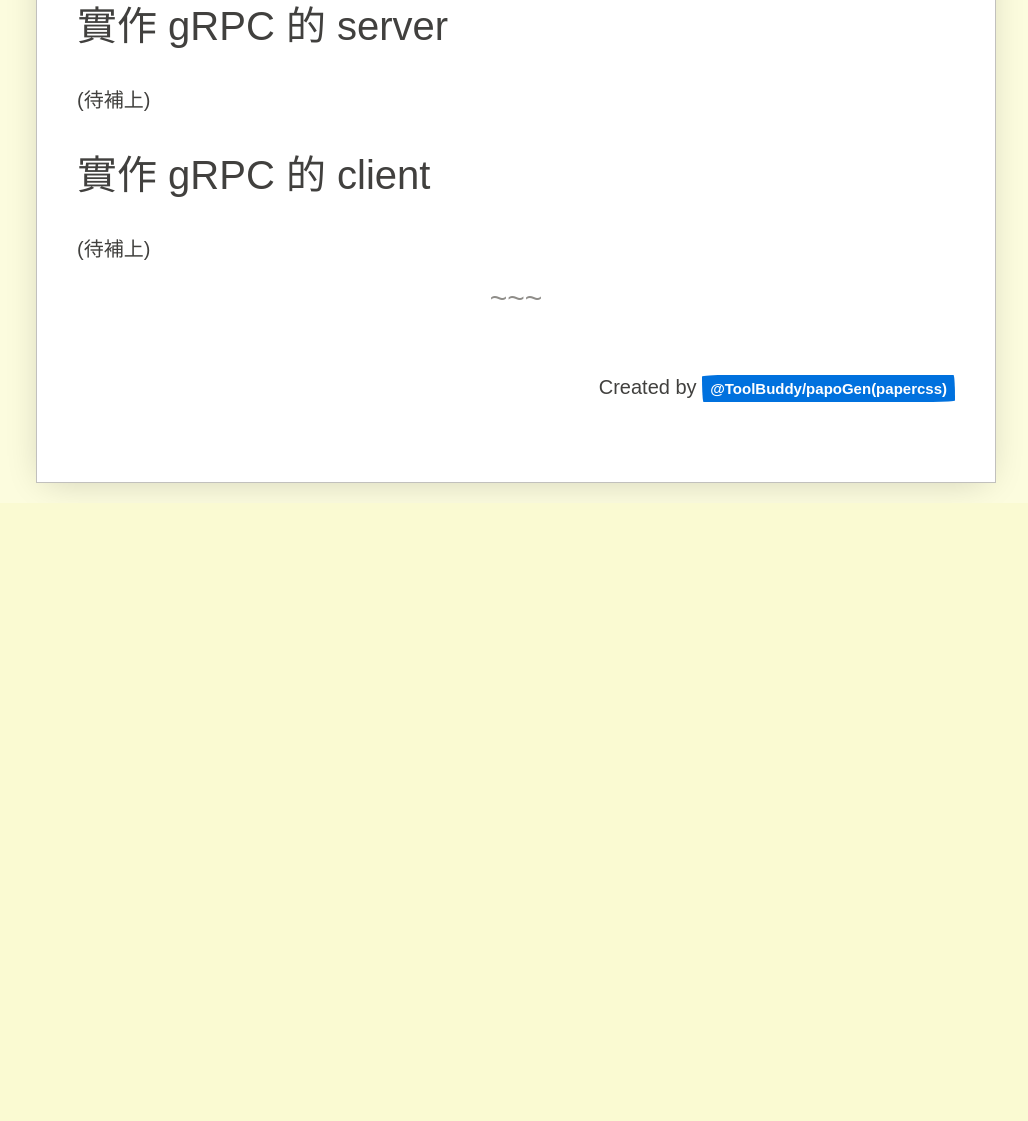
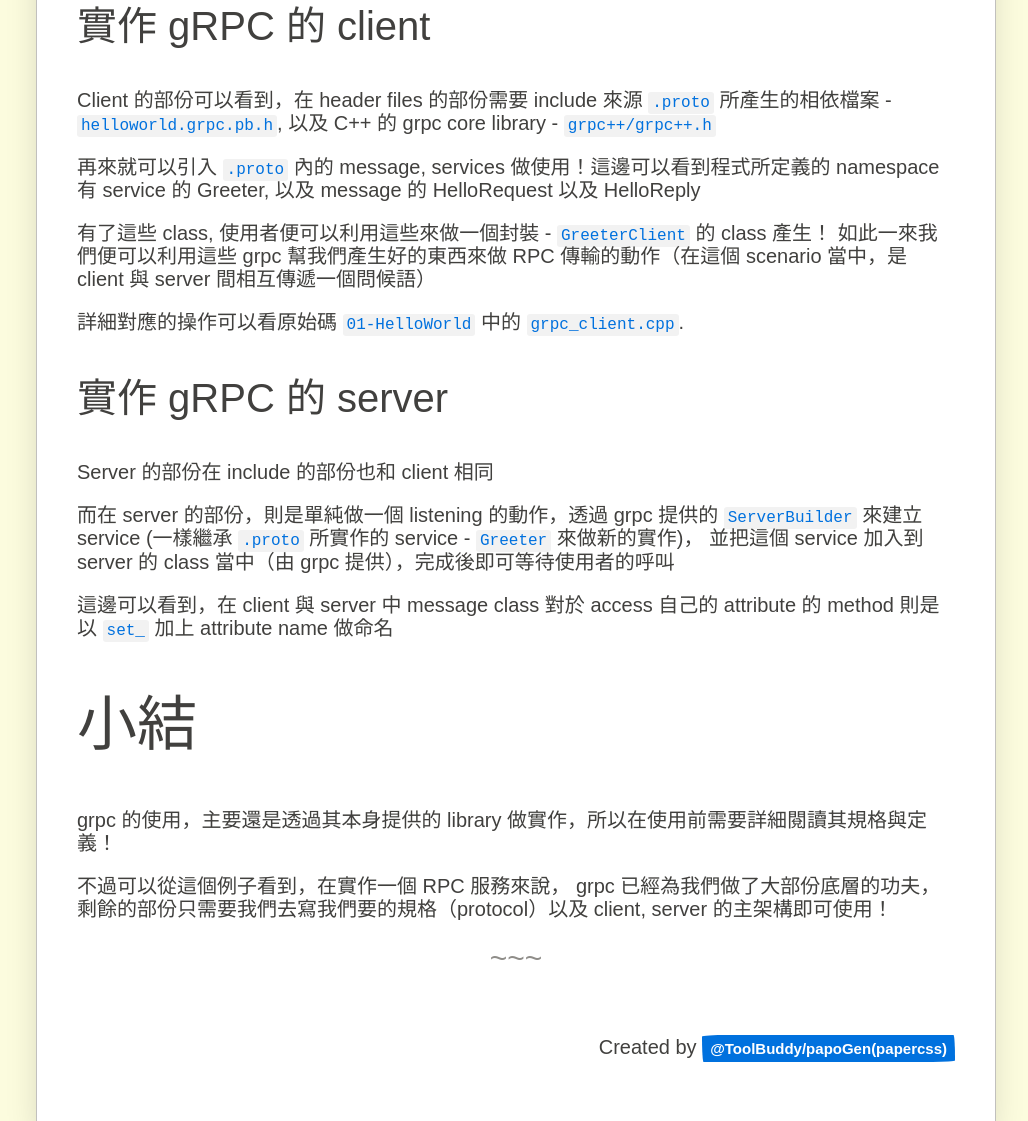
Before and after one commit to kevinbird61/grpc-practice, a website: page docs/index.html in a window 1280 px wide. Shown: the part 2502-3623 px from the top of the page, without its empty margins (124-1152 px from the left). Before the commit the page ends 3005 px from the top, so only its background shows below. Drawn offline with nearby package versions, Linux system fonts and the light colour scheme; some packages are replaced by stand-ins of ours; a web font is replaced by a local one.

Commit message:
Add grpc server/client implementation guide.
* Also update docs

```diff
--- a/docs/index.html
+++ b/docs/index.html
@@ -71,8 +71,16 @@ $ protoc -I path_to_your_protos --cpp_out=. yourfile.proto
 <p>到此為止，我們便成功的使用原有 protocol buffer 檔案轉換成為 c++ 可以使用的程式碼</p>
 </li>
 </ul>
+<h3>實作 gRPC 的 client</h3>
+<p>Client 的部份可以看到，在 header files 的部份需要 include 來源 <code>.proto</code> 所產生的相依檔案 - <code>helloworld.grpc.pb.h</code>, 以及 C++ 的 grpc core library - <code>grpc++/grpc++.h</code></p>
+<p>再來就可以引入 <code>.proto</code> 內的 message, services 做使用！這邊可以看到程式所定義的 namespace 有 service 的 Greeter, 以及 message 的 HelloRequest 以及 HelloReply</p>
+<p>有了這些 class, 使用者便可以利用這些來做一個封裝 - <code>GreeterClient</code> 的 class 產生！ 如此一來我們便可以利用這些 grpc 幫我們產生好的東西來做 RPC 傳輸的動作（在這個 scenario 當中，是 client 與 server 間相互傳遞一個問候語）</p>
+<p>詳細對應的操作可以看原始碼 <code>01-HelloWorld</code> 中的 <code>grpc_client.cpp</code>.</p>
 <h3>實作 gRPC 的 server</h3>
-<p>(待補上)</p>
-<h3>實作 gRPC 的 client</h3>
-<p>(待補上)</p>
+<p>Server 的部份在 include 的部份也和 client 相同</p>
+<p>而在 server 的部份，則是單純做一個 listening 的動作，透過 grpc 提供的 <code>ServerBuilder</code> 來建立 service (一樣繼承 <code>.proto</code> 所實作的 service - <code>Greeter</code> 來做新的實作)， 並把這個 service 加入到 server 的 class 當中（由 grpc 提供），完成後即可等待使用者的呼叫</p>
+<p>這邊可以看到，在 client 與 server 中 message class 對於 access 自己的 attribute 的 method 則是以 <code>set_</code> 加上 attribute name 做命名</p>
+<h2>小結</h2>
+<p>grpc 的使用，主要還是透過其本身提供的 library 做實作，所以在使用前需要詳細閱讀其規格與定義！</p>
+<p>不過可以從這個例子看到，在實作一個 RPC 服務來說， grpc 已經為我們做了大部份底層的功夫，剩餘的部份只需要我們去寫我們要的規格（protocol）以及 client, server 的主架構即可使用！</p>
 </p></div></div></div><div class="to-top"><a class="paper-btn margin" href="#top">Top</a></div><div class="row flex-right"><p>Created by <span class="badge secondary">@ToolBuddy/papoGen(papercss)</span></p></div></div></div></body></html>
```
Also changed, not shown: docs/01 HelloWorld.md (+22 -3 lines), 1 other file.
